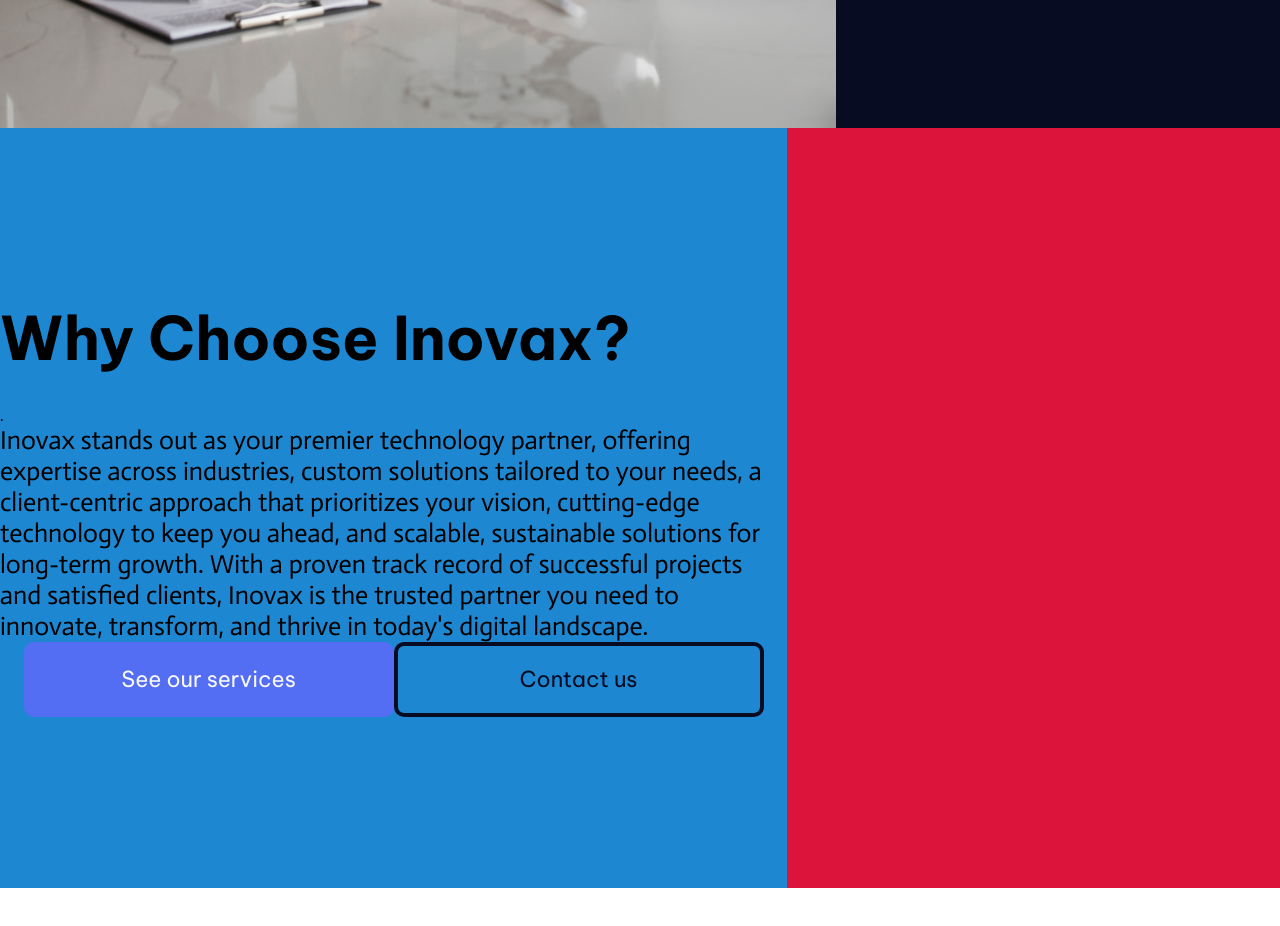
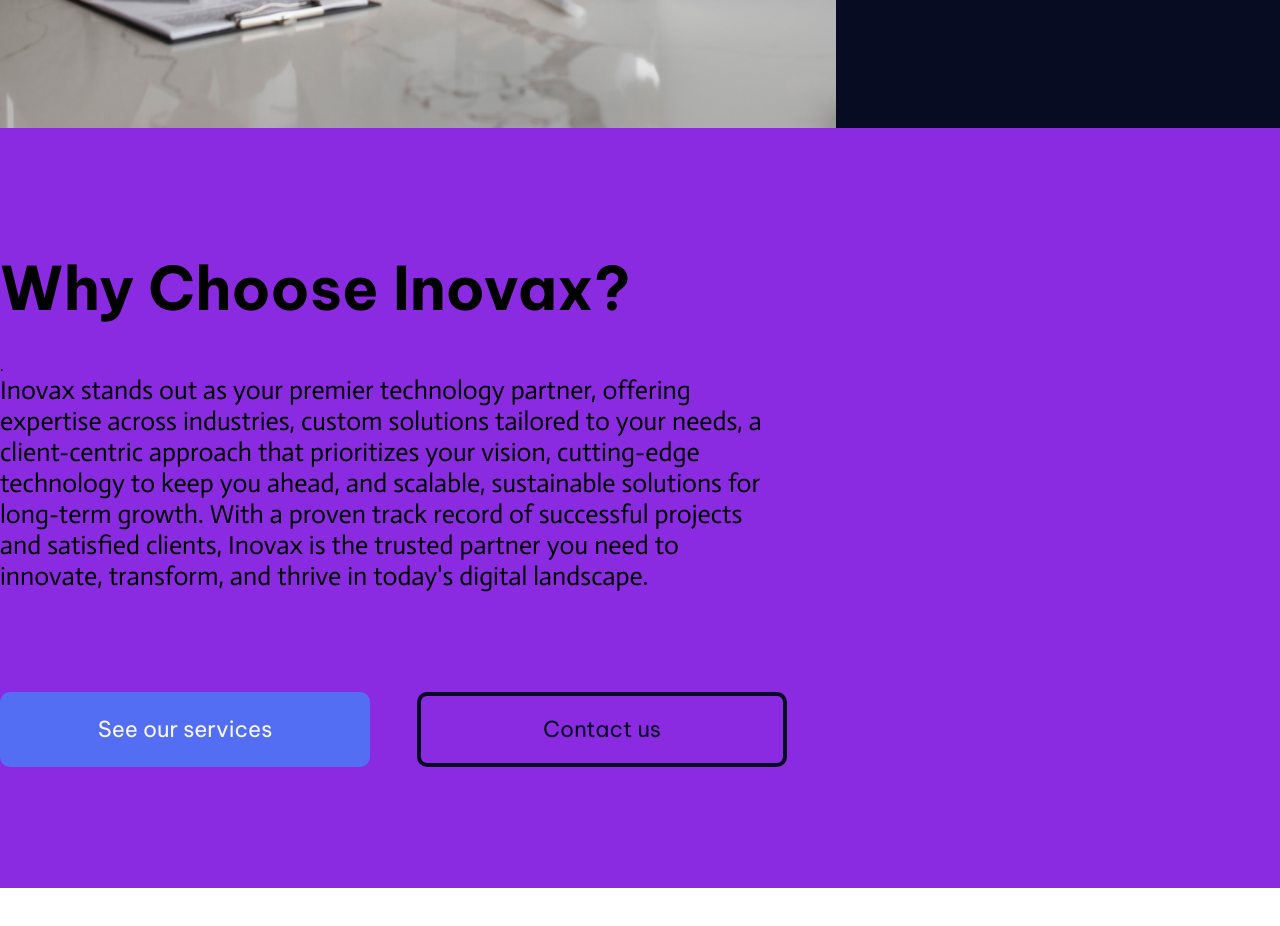
Before and after one commit to rafajdev/Inovax, a React (Vite) app: page / in a window 1280 px wide. Shown: the part 1440-2366 px from the top of the page. Built offline with nearby package versions, Linux system fonts and the light colour scheme.

Commit message:
Updated benefits section. Added background colors for testing

```diff
--- a/src/sections/benefits/styles.module.css
+++ b/src/sections/benefits/styles.module.css
@@ -1,7 +1,7 @@
 @import "../../styles/global.css";
 
 .section {
-    background-color: darkseagreen;
+    background-color: blueviolet;
     display: grid;
     place-items: center;
     width: 100%;
@@ -9,7 +9,6 @@
 }
 
 .section_content {
-    background-color: crimson;
     width: 1574px;
     height: 100%;
     display: flex;
@@ -19,13 +18,17 @@
 }
 
 .section_content_left {
-    background-color: rgb(30, 135, 210);
     width: 50%;
     height: 100%;
     display: flex;
     flex-direction: column;
     align-items: center;
     justify-content: center;
+}
+
+.section_content_left_article {
+    width: 100%;
+    margin-bottom: 100px;
 }
 
 .section_content_left_article_title {
@@ -38,3 +41,10 @@
 .section_content_left_article_paragraph {
     font-size: 26px;
 }
+
+.section_content_left_buttons {
+    width: 100%;
+    display: flex;
+    align-items: center;
+    justify-content: space-between;
+}
```
